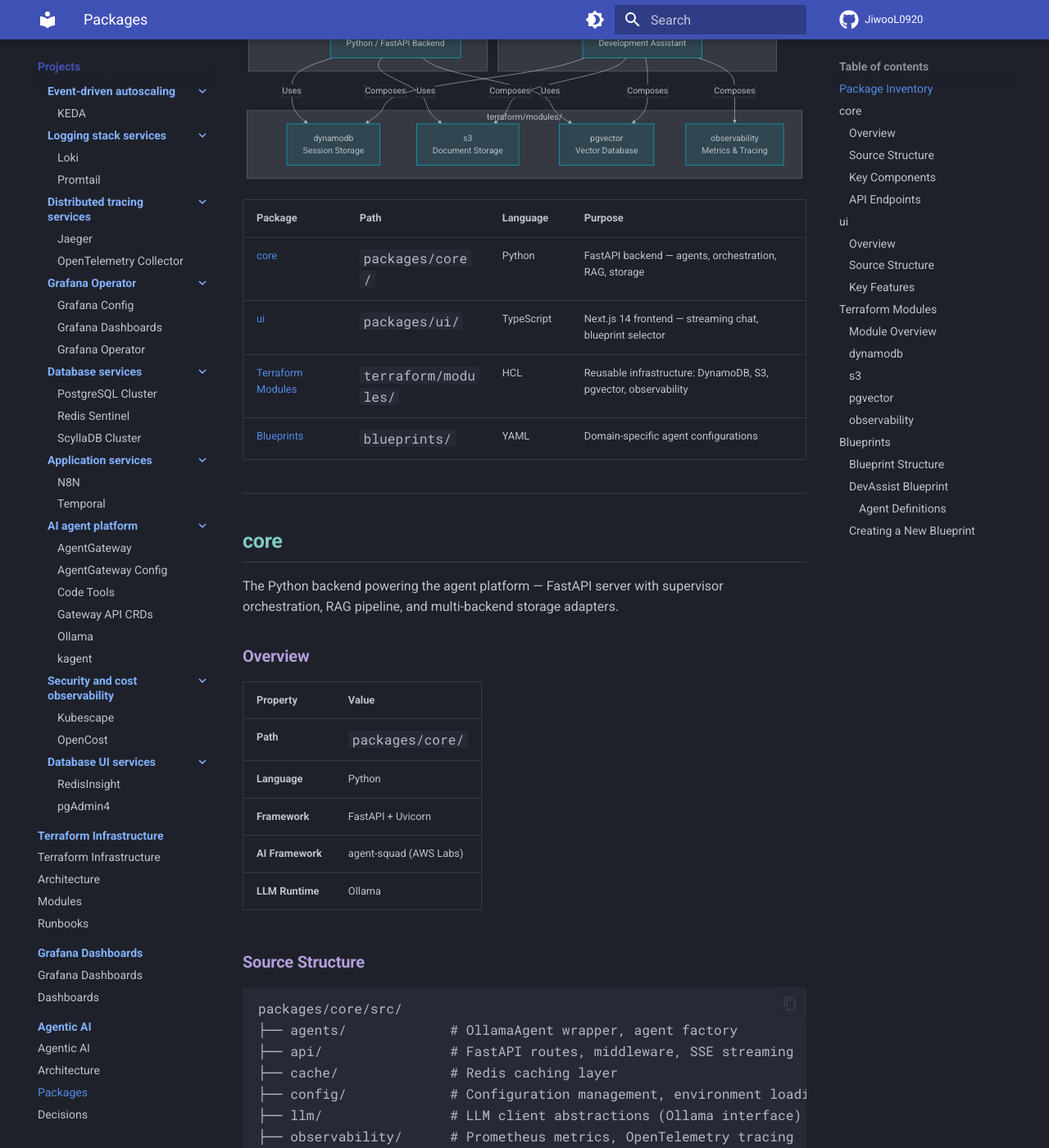
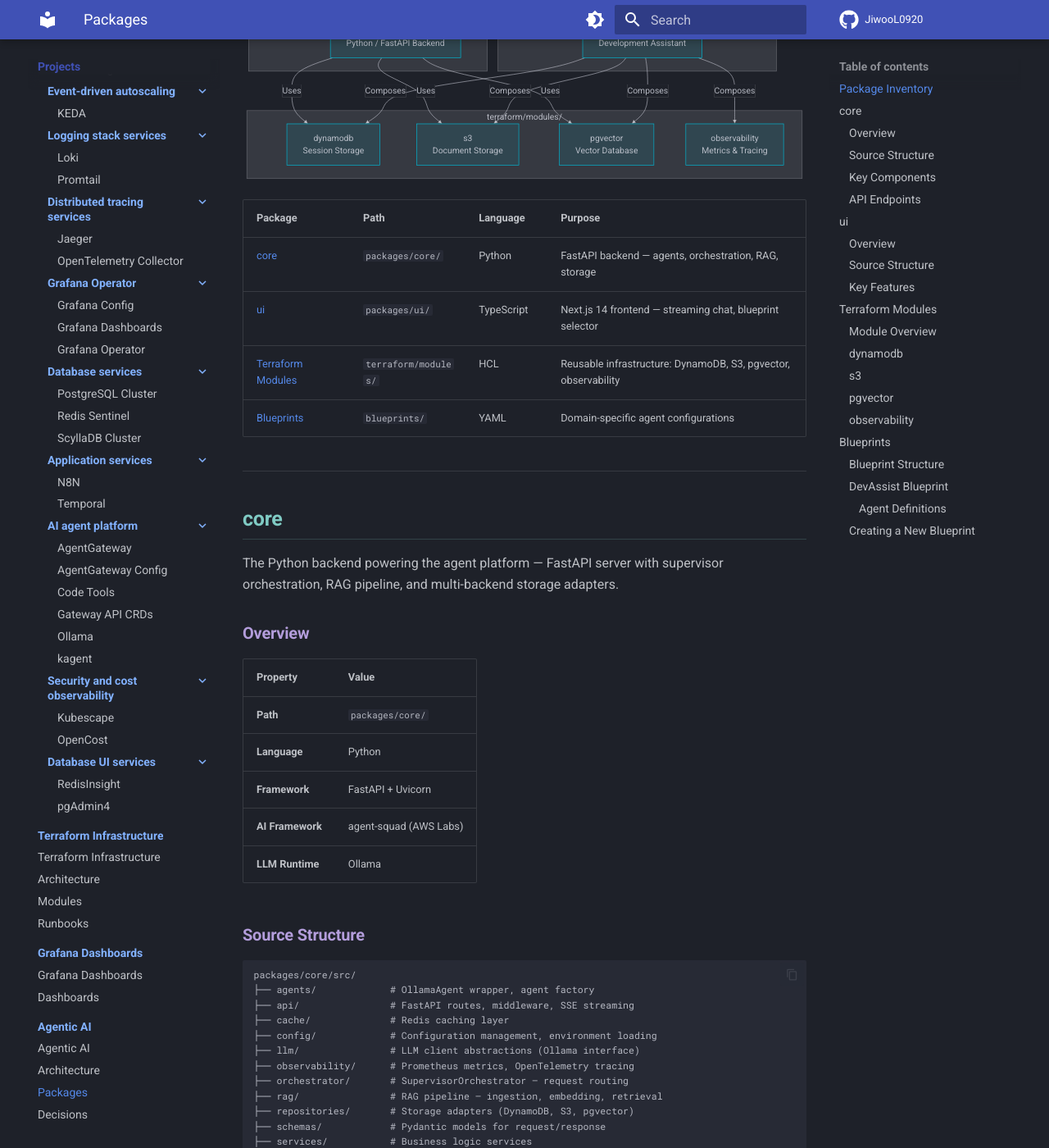
Before and after one commit to JiwooL0920/jiwool0920.github.io, an MkDocs documentation site: the page built from docs/projects/agentic-ai/packages.md, in a window 1280 px wide and 1400 px high, scrolled down 534 px. Shown: the whole window at 82% size. Built offline with MkDocs 1.6.1 and Material for MkDocs 9.7.7, drawn with Linux system fonts in a browser that asks for light colours.

Commit message:
fix(css): use em instead of rem for code font-size
Material for MkDocs sets html{font-size:125%} making 1rem=20px, so
0.8125rem computed to 16.25px -- larger than the 16px body text.
Switch to 0.85em which resolves against the 16px .md-typeset parent,
giving 13.6px for both fenced code blocks and inline code.

Also anchor the heading-code guard rule to 13px to bypass the em
cascade from h2's 25px font-size.

Co-authored-by: Cursor <cursoragent@cursor.com>

```diff
--- a/docs/stylesheets/extra.css
+++ b/docs/stylesheets/extra.css
@@ -1,15 +1,17 @@
 /* ===== Code block typography ===== */
 
-/* Fenced code blocks: match GitHub/VS Code convention (~85% of body text) */
+/* Fenced code blocks: match GitHub/VS Code convention (~85% of body text).
+   Use em (parent-relative) not rem — Material sets html{font-size:125%}
+   making 1rem=20px, so rem values overshoot. */
 .md-typeset pre,
 .md-typeset pre > code {
-  font-size: 0.8125rem; /* 13px — readable but clearly smaller than prose */
+  font-size: 0.85em; /* 0.85 × 16px md-typeset = 13.6px */
   line-height: 1.6;
 }
 
-/* Inline code: slightly smaller than body, same family */
+/* Inline code: same size as fenced blocks for visual consistency */
 .md-typeset code {
-  font-size: 0.8125rem;
+  font-size: 0.85em;
 }
 
 /* Prevent code inside headings from inheriting heading font-size
@@ -21,7 +23,7 @@
 .md-typeset h2 pre,
 .md-typeset h2 .highlight,
 .md-typeset h2 .language-bash {
-  font-size: 0.8125rem !important;
+  font-size: 13px !important; /* px anchor bypasses any em/rem cascade from heading */
 }
 
 /* Custom navigation styling for better visibility */
```
